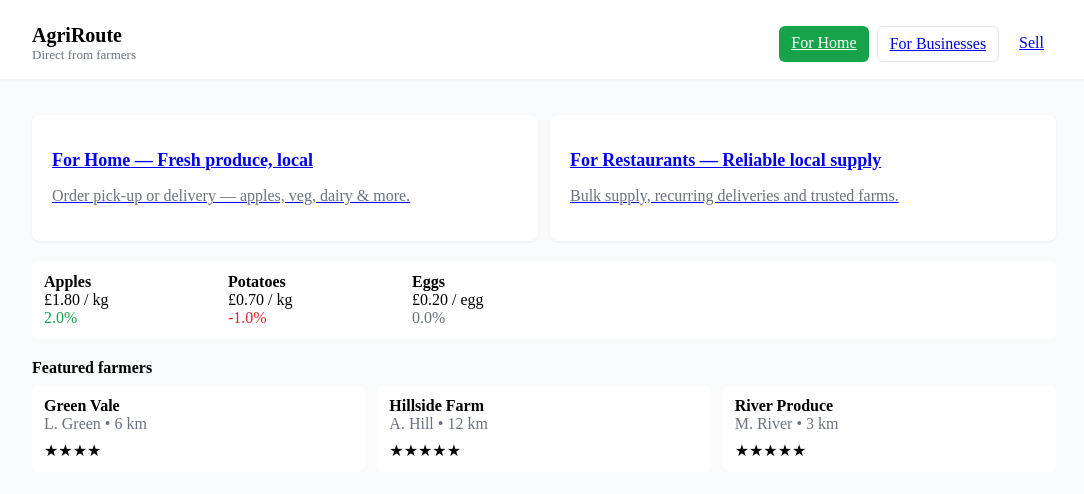
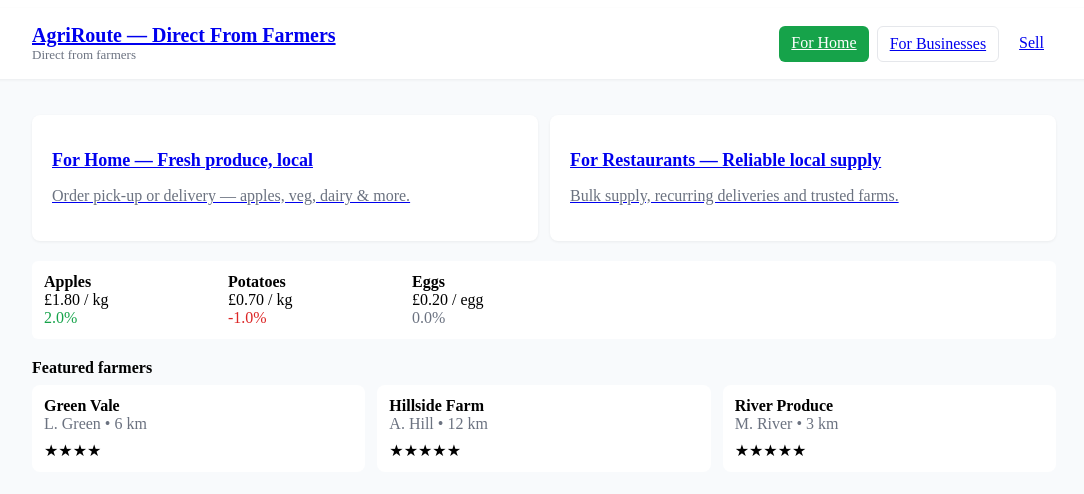
Before and after one commit to AgriRouteco/AgriRoute, a Next.js app: page / in a window 1280 px wide. Shown: the top 494 px of the page, without its empty margins (96-1180 px from the left). Built offline with nearby package versions, Linux system fonts and the light colour scheme.

Commit message:
Update index.js

```diff
--- a/pages/index.js
+++ b/pages/index.js
@@ -16,7 +16,9 @@ export default function Home() {
         <header style={{background:'#fff', boxShadow:'0 1px 3px rgba(0,0,0,0.06)'}}>
           <div style={{maxWidth:1024, margin:'0 auto', padding:16, display:'flex', justifyContent:'space-between', alignItems:'center'}}>
             <div>
-              <div style={{fontSize:20, fontWeight:700}}>AgriRoute</div>
+              <a href="/" style={{ fontSize: 20, fontWeight: 700 }}>
+  AgriRoute — Direct From Farmers
+</a>
               <div style={{color:'#6b7280', fontSize:13}}>Direct from farmers</div>
             </div>
             <nav style={{display:'flex', gap:8}}>
```
